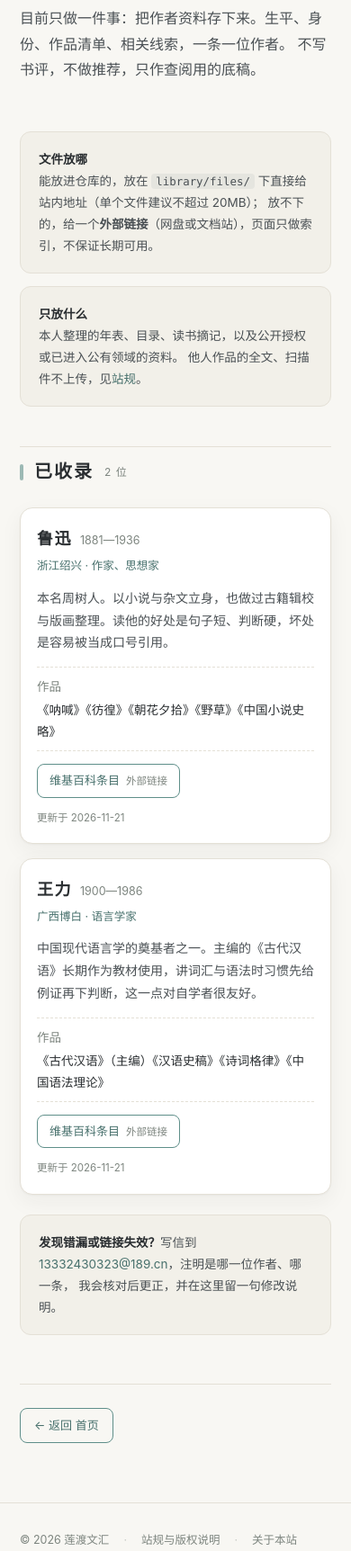
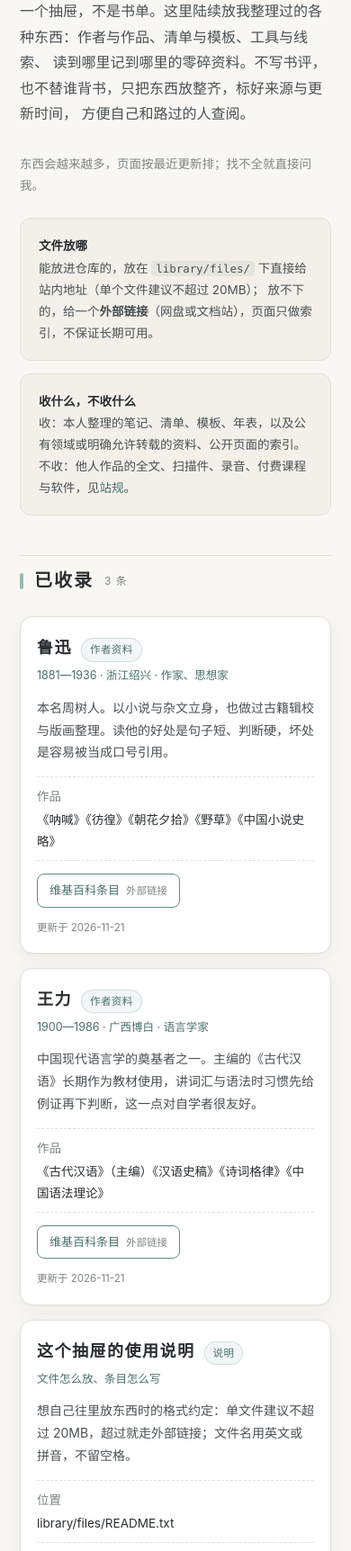
Before and after one commit to Leeann323/liandu, a plain HTML site: page library/index.html in a window 390 px wide. Shown: the part 276-2000 px from the top of the page at 90% size. Drawn offline with Linux system fonts and the light colour scheme.

Commit message:
feat(library): broaden Lianzang from author profiles to a general resource archive

```diff
--- a/assets/style.css
+++ b/assets/style.css
@@ -232,36 +232,34 @@ a.note-card:hover { transform: translateY(-2px); border-color: #cfdcd9; text-dec
 }
 .note-card .meta .tag { margin: 0; }
 
-/* ---------- 作者资料卡 ---------- */
-.author {
+/* ---------- 存档条目卡（莲藏） ---------- */
+.item {
   border: 1px solid var(--line); border-radius: 14px; background: #fff;
   padding: 22px; box-shadow: var(--shadow); margin-bottom: 16px;
 }
-.author h3 {
+.item-head { display: flex; align-items: baseline; gap: 10px; flex-wrap: wrap; margin-bottom: 4px; }
+.item h3 {
   font-family: var(--serif); font-size: 18px; font-weight: 600;
-  letter-spacing: 1.5px; margin: 0 0 3px;
+  letter-spacing: 1.5px; margin: 0;
 }
-.author h3 .years {
-  font-family: var(--sans); font-size: 12.5px; font-weight: 400;
-  color: var(--muted); letter-spacing: 0; margin-left: 9px;
-}
-.author .who { font-size: 12.5px; color: var(--qing-deep); margin: 0 0 12px; }
-.author .desc { font-size: 14px; color: var(--ink-soft); margin: 0 0 14px; }
-.author .lines { border-top: 1px dashed var(--line); }
-.author .lines div {
+.item-head .tag { margin: 0; }
+.item .who { font-size: 12.5px; color: var(--qing-deep); margin: 0 0 12px; }
+.item .desc { font-size: 14px; color: var(--ink-soft); margin: 0 0 14px; }
+.item .lines { border-top: 1px dashed var(--line); }
+.item .lines div {
   display: flex; gap: 14px; padding: 9px 0; font-size: 13.5px;
   border-bottom: 1px dashed var(--line);
 }
-.author .lines div span:first-child { color: var(--muted); min-width: 58px; flex: 0 0 auto; }
-.author .files { display: flex; gap: 10px; flex-wrap: wrap; padding-top: 14px; }
-.author .file {
+.item .lines div span:first-child { color: var(--muted); min-width: 58px; flex: 0 0 auto; }
+.item .files { display: flex; gap: 10px; flex-wrap: wrap; padding-top: 14px; }
+.item .file {
   font-size: 13px; padding: 6px 13px; border-radius: 8px;
   border: 1px solid var(--qing); color: var(--qing-deep); background: transparent;
 }
-.author .file em { font-style: normal; font-size: 11.5px; color: var(--muted); margin-left: 7px; }
-.author .file:hover { background: var(--qing); color: #fff; text-decoration: none; }
-.author .file:hover em { color: rgba(255, 255, 255, .82); }
-.author .upd { font-size: 11.5px; color: var(--muted); margin: 12px 0 0; }
+.item .file em { font-style: normal; font-size: 11.5px; color: var(--muted); margin-left: 7px; }
+.item .file:hover { background: var(--qing); color: #fff; text-decoration: none; }
+.item .file:hover em { color: rgba(255, 255, 255, .82); }
+.item .upd { font-size: 11.5px; color: var(--muted); margin: 12px 0 0; }
 code {
   font-family: ui-monospace, Consolas, "Courier New", monospace;
   font-size: .92em; background: rgba(120, 130, 140, .10);
@@ -269,6 +267,6 @@ code {
 }
 
 @media (max-width: 560px) {
-  .author .lines div { flex-direction: column; gap: 2px; }
-  .author { padding: 18px; }
+  .item .lines div { flex-direction: column; gap: 2px; }
+  .item { padding: 18px; }
 }
--- a/library/index.html
+++ b/library/index.html
@@ -3,8 +3,8 @@
 <head>
 <meta charset="utf-8">
 <meta name="viewport" content="width=device-width, initial-scale=1">
-<title>莲藏 · 作者资料 | 莲渡文汇</title>
-<meta name="description" content="莲渡文汇「莲藏」：作者资料存档——生平、身份、作品清单与相关线索。">
+<title>莲藏 · 素材存档 | 莲渡文汇</title>
+<meta name="description" content="莲渡文汇「莲藏」：陆续整理的各类资料存档——作者与作品、清单与模板、工具与线索。">
 <link rel="stylesheet" href="../assets/style.css">
 </head>
 <body>
@@ -35,12 +35,17 @@
   <nav class="crumb" aria-label="当前位置">
     <a href="../">首页</a><span class="sep">/</span><em>莲藏</em>
   </nav>
-  <section class="hero" style="padding:52px 0 24px">
+
+  <section class="hero" style="padding:44px 0 24px">
     <p class="kicker">莲 藏</p>
-    <h1 style="font-size:clamp(23px,4vw,31px)">作者资料</h1>
+    <h1 style="font-size:clamp(23px,4vw,31px)">素材存档</h1>
     <p class="lead">
-      目前只做一件事：把作者资料存下来。生平、身份、作品清单、相关线索，一条一位作者。
-      不写书评，不做推荐，只作查阅用的底稿。
+      一个抽屉，不是书单。这里陆续放我整理过的各种东西：作者与作品、清单与模板、工具与线索、
+      读到哪里记到哪里的零碎资料。不写书评，也不替谁背书，只把东西放整齐，标好来源与更新时间，
+      方便自己和路过的人查阅。
+    </p>
+    <p class="lead" style="font-size:13.5px;color:var(--muted);margin-bottom:0">
+      东西会越来越多，页面按最近更新排；找不全就直接问我。
     </p>
   </section>
 
@@ -52,27 +57,28 @@
         放不下的，给一个<strong>外部链接</strong>（网盘或文档站），页面只做索引，不保证长期可用。
       </div>
       <div class="note">
-        <b>只放什么</b><br>
-        本人整理的年表、目录、读书摘记，以及公开授权或已进入公有领域的资料。
-        他人作品的全文、扫描件不上传，见<a href="../rules/">站规</a>。
+        <b>收什么，不收什么</b><br>
+        收：本人整理的笔记、清单、模板、年表，以及公有领域或明确允许转载的资料、公开页面的索引。<br>
+        不收：他人作品的全文、扫描件、录音、付费课程与软件，见<a href="../rules/">站规</a>。
       </div>
     </div>
   </section>
 
   <section class="block" style="padding-top:10px">
     <h2 class="sec">已收录 <small id="count"></small></h2>
-    <div id="author-list"></div>
+    <div id="item-list"></div>
     <noscript>
-      <p class="note">列表需要 JavaScript 才能显示；资料条目写在页面源码的 <code>AUTHORS</code> 里。</p>
+      <p class="note">列表需要 JavaScript 才能显示；条目内容写在页面源码的 <code>ITEMS</code> 里。</p>
     </noscript>
 
     <div class="note" style="margin-top:22px">
-      <b>发现错漏或链接失效？</b>写信到
-      <a href="mailto:13332430323@189.cn">13332430323@189.cn</a>，注明是哪一位作者、哪一条，
+      <b>发现错漏、链接失效，或想要哪类资料？</b>写信到
+      <a href="mailto:13332430323@189.cn">13332430323@189.cn</a>，注明是哪一条、什么问题，
       我会核对后更正，并在这里留一句修改说明。
     </div>
   </section>
-<nav class="backbar" aria-label="返回">
+
+  <nav class="backbar" aria-label="返回">
     <a class="btn" href="../">← 返回 首页</a>
   </nav>
 </main>
@@ -88,50 +94,70 @@
 </footer>
 
 <!--
-  ┌─ 怎么增加一位作者 ────────────────────────────────────
-  │ 1. 在下面 AUTHORS 数组里复制一段 { ... }, 改字段；
-  │ 2. files 里每一项：
-  │      站内文件：{ label:'年表.pdf', href:'files/nianbiao.pdf', note:'站内文件 · 1.2 MB' }
-  │      外部链接：{ label:'作品索引', href:'https://…', note:'外部链接' }
-  │ 3. 站内文件放到 library/files/ 目录，再 git push 即可。
-  │ 4. works 是作品清单，用顿号分隔的一行字符串就行。
+  ┌─ 怎么加一条 ─────────────────────────────────────────
+  │ 在 ITEMS 数组里复制一段 { ... }, 改字段即可。字段都可以只写一部分：
+  │   title  标题（必填）
+  │   kind   类型，例如：作者资料 / 清单 / 模板 / 工具 / 书目 / 笔记 / 线索
+  │   who    副标题，一句话说明是谁、是什么、从哪来（可留空）
+  │   desc   两三句话的介绍（可留空）
+  │   lines  键值对数组 [{ k:'作品', v:'…' }, { k:'版本', v:'…' }]（可省略）
+  │   files  链接数组，两种写法：
+  │            站内文件 { label:'年表.pdf', href:'files/nianbiao.pdf', note:'站内文件 · 1.2 MB' }
+  │            外部链接 { label:'作品索引', href:'https://…', note:'外部链接' }
+  │   updated 更新日期
+  │ 站内文件放到 library/files/ 目录，再 git push 即可。
   └──────────────────────────────────────────────────────
 -->
 <script>
-  var AUTHORS = [
+  var ITEMS = [
     {
-      name: '鲁迅',
-      years: '1881—1936',
-      who: '浙江绍兴 · 作家、思想家',
+      title: '鲁迅',
+      kind: '作者资料',
+      who: '1881—1936 · 浙江绍兴 · 作家、思想家',
       desc: '本名周树人。以小说与杂文立身，也做过古籍辑校与版画整理。读他的好处是句子短、判断硬，坏处是容易被当成口号引用。',
-      works: '《呐喊》《彷徨》《朝花夕拾》《野草》《中国小说史略》',
+      lines: [{ k: '作品', v: '《呐喊》《彷徨》《朝花夕拾》《野草》《中国小说史略》' }],
       files: [
         { label: '维基百科条目', href: 'https://zh.wikipedia.org/wiki/%E9%B2%81%E8%BF%85', note: '外部链接' }
       ],
       updated: '2026-11-21'
     },
     {
-      name: '王力',
-      years: '1900—1986',
-      who: '广西博白 · 语言学家',
+      title: '王力',
+      kind: '作者资料',
+      who: '1900—1986 · 广西博白 · 语言学家',
       desc: '中国现代语言学的奠基者之一。主编的《古代汉语》长期作为教材使用，讲词汇与语法时习惯先给例证再下判断，这一点对自学者很友好。',
-      works: '《古代汉语》（主编）《汉语史稿》《诗词格律》《中国语法理论》',
+      lines: [{ k: '作品', v: '《古代汉语》（主编）《汉语史稿》《诗词格律》《中国语法理论》' }],
       files: [
         { label: '维基百科条目', href: 'https://zh.wikipedia.org/wiki/%E7%8E%8B%E5%8A%9B_(%E8%AF%AD%E8%A8%80%E5%AD%A6%E5%AE%B6)', note: '外部链接' }
+      ],
+      updated: '2026-11-21'
+    },
+    {
+      title: '这个抽屉的使用说明',
+      kind: '说明',
+      who: '文件怎么放、条目怎么写',
+      desc: '想自己往里放东西时的格式约定：单文件建议不超过 20MB，超过就走外部链接；文件名用英文或拼音，不留空格。',
+      lines: [{ k: '位置', v: 'library/files/README.txt' }],
+      files: [
+        { label: 'README.txt', href: 'files/README.txt', note: '站内文件' }
       ],
       updated: '2026-11-21'
     }
   ];
 
   (function () {
-    var box = document.getElementById('author-list');
+    var box = document.getElementById('item-list');
     if (!box) return;
 
-    box.innerHTML = AUTHORS.map(function (a) {
-      var lines = '';
-      if (a.works) {
-        lines += '<div><span>作品</span><span>' + a.works + '</span></div>';
-      }
+    box.innerHTML = ITEMS.map(function (a) {
+      var kind = a.kind ? '<span class="tag">' + a.kind + '</span>' : '';
+      var who = a.who ? '<p class="who">' + a.who + '</p>' : '';
+      var desc = a.desc ? '<p class="desc">' + a.desc + '</p>' : '';
+      var lines = (a.lines && a.lines.length)
+        ? '<div class="lines">' + a.lines.map(function (l) {
+            return '<div><span>' + (l.k || '') + '</span><span>' + (l.v || '') + '</span></div>';
+          }).join('') + '</div>'
+        : '';
       var files = (a.files || []).map(function (f) {
         var ext = /^https?:/i.test(f.href);
         return '<a class="file' + (ext ? ' ext' : '') + '" href="' + f.href + '"' +
@@ -139,18 +165,16 @@
                f.label + '<em>' + (f.note || (ext ? '外部链接' : '站内文件')) + '</em></a>';
       }).join('');
 
-      return '<article class="author">' +
-        '<h3>' + a.name + '<span class="years">' + a.years + '</span></h3>' +
-        '<p class="who">' + a.who + '</p>' +
-        '<p class="desc">' + a.desc + '</p>' +
-        '<div class="lines">' + lines + '</div>' +
+      return '<article class="item">' +
+        '<div class="item-head"><h3>' + a.title + '</h3>' + kind + '</div>' +
+        who + desc + lines +
         (files ? '<div class="files">' + files + '</div>' : '') +
-        '<p class="upd">更新于 ' + a.updated + '</p>' +
+        (a.updated ? '<p class="upd">更新于 ' + a.updated + '</p>' : '') +
       '</article>';
     }).join('');
 
     var c = document.getElementById('count');
-    if (c) c.textContent = AUTHORS.length + ' 位';
+    if (c) c.textContent = ITEMS.length + ' 条';
   })();
 </script>
 <script>document.getElementById('y').textContent = new Date().getFullYear();</script>
```
Also changed, not shown: about/index.html (+1 -1 lines), index.html (+10 -10 lines), rules/index.html (+2 -2 lines), library/files/README.txt, 1 other file.
